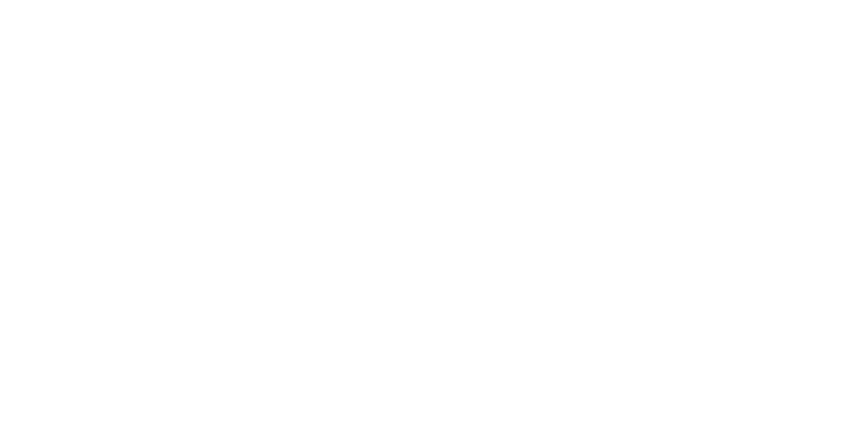
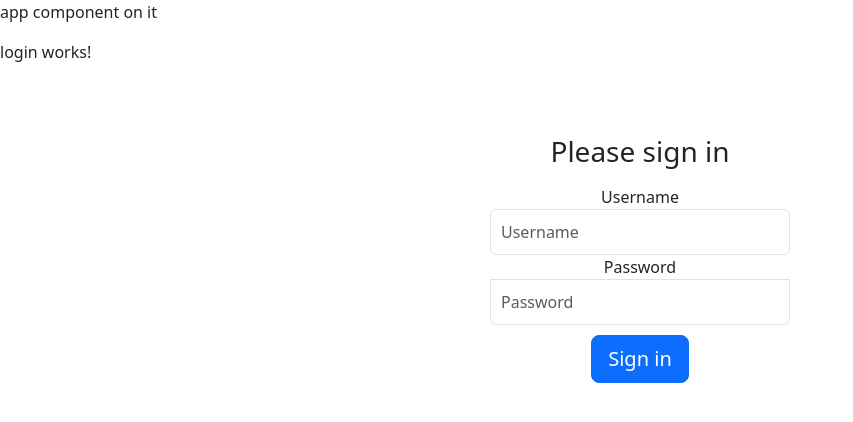
Before and after one commit to sagadavid/angular_blogapp_frontend, an Angular app: page / in a window 1280 px wide. Shown: the top 422 px of the page, without its empty margins (0-853 px from the left). Built offline with nearby package versions, Linux system fonts and the light colour scheme.

Commit message:
login logic built : forms-services

```diff
--- a/src/app/app-routing.module.ts
+++ b/src/app/app-routing.module.ts
@@ -2,7 +2,7 @@ import { NgModule } from '@angular/core';
 import { RouterModule, Routes } from '@angular/router';
 import { LoginComponent } from './components/login/login.component';
 
-const routes: Routes = [];
+const routes: Routes = [{ path: '', component: LoginComponent }];
 
 @NgModule({
   imports: [RouterModule.forRoot(routes)],
--- a/src/app/app.component.html
+++ b/src/app/app.component.html
@@ -1 +1,2 @@
+<p>app component on it</p>
 <router-outlet></router-outlet>
--- a/src/app/components/login/login.component.html
+++ b/src/app/components/login/login.component.html
@@ -1,30 +1,52 @@
 <p>login works!</p>
 <div class="main">
-  <form class="form-signin">
+  <div *ngIf="error" class="alert alert-danger">{{ error }}</div>
+  <form [formGroup]="loginForm" (ngSubmit)="onSubmit()" class="form-signin">
     <h1 class="h3 mb-3 font-weight-normal">Please sign in</h1>
-    <label for="inputEmail" class="sr-only">Email address</label>
+    <label for="username" class="sr-only">Username</label>
     <input
-      type="email"
-      id="inputEmail"
+      type="text"
+      formControlName="username"
       class="form-control"
-      placeholder="Email address"
-      required
-      autofocus
+      placeholder="Username"
+      [ngClass]="{
+        'is-invalid': submitted && controlDetails['username'].errors
+      }"
     />
-    <label for="inputPassword" class="sr-only">Password</label>
+    <div
+      *ngIf="submitted && controlDetails['username'].errors"
+      class="invalid-feedback"
+    >
+      <div *ngIf="controlDetails['username'].errors['required']">
+        Username is required
+      </div>
+    </div>
+
+    <label for="password" class="sr-only">Password</label>
     <input
       type="password"
-      id="inputPassword"
+      formControlName="password"
       class="form-control"
       placeholder="Password"
-      required
+      [ngClass]="{
+        'is-invalid': submitted && controlDetails['password'].errors
+      }"
     />
-    <div class="checkbox mb-3">
-      <label> <input type="checkbox" value="remember-me" /> Remember me </label>
+    <div
+      *ngIf="submitted && controlDetails['password'].errors"
+      class="invalid-feedback"
+    >
+      <div *ngIf="controlDetails['password'].errors['required']">
+        Password is required
+      </div>
     </div>
-    <button class="btn btn-lg btn-primary btn-block" type="submit">
-      Sign in
-    </button>
-    <p class="mt-5 mb-3 text-muted">&copy; 2017-{{ date | date : "yyyy" }}</p>
+
+    <div class="form-group">
+      <button [disabled]="loading" class="btn btn-lg btn-primary btn-block">
+        <span *ngIf="loading" class="spinner-border spinner-border-sm mr-1">
+        </span>
+        Sign in
+      </button>
+    </div>
   </form>
 </div>
--- a/src/app/components/login/login.component.ts
+++ b/src/app/components/login/login.component.ts
@@ -1,10 +1,48 @@
-import { Component } from '@angular/core';
+import { Component, OnInit } from '@angular/core';
+import { FormBuilder, FormGroup, Validators } from '@angular/forms'; //define form-group and validators
+import { LoginService } from 'src/app/services/login.service'; //will communicate with api
+import { User } from 'src/app/models/user.model';
 
 @Component({
   selector: 'app-login',
   templateUrl: './login.component.html',
   styleUrls: ['./login.component.css'],
 })
-export class LoginComponent {
+export class LoginComponent implements OnInit {
   date = new Date();
+
+  loginForm: FormGroup; //represents group of controls
+  submitted = false; //flag-submit status
+  loading = false; //flag
+  user: User = new User('', '');
+  error: string = '';
+
+  constructor(
+    private formBuilder: FormBuilder, //form
+    private loginService: LoginService //action
+  ) {
+    this.loginForm = this.formBuilder.group({
+      username: ['', Validators.required],
+      password: ['', Validators.required],
+    });
+  }
+
+  ngOnInit(): void {}
+
+  //getter.. allows to reference-get the ability of form controls
+  get controlDetails() {
+    return this.loginForm.controls;
+  }
+  onSubmit() {
+    this.submitted = true;
+    if (this.loginForm.invalid) {
+      return;
+    }
+    this.loading = true;
+    this.user = new User(
+      this.controlDetails['username'].value,
+      this.controlDetails['password'].value
+    );
+    console.log(this.user);
+  }
 }
```
Also changed, not shown: src/app/app.module.ts (+6 -10 lines).
